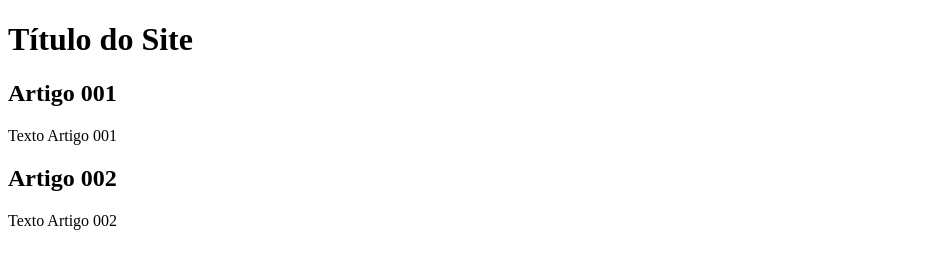
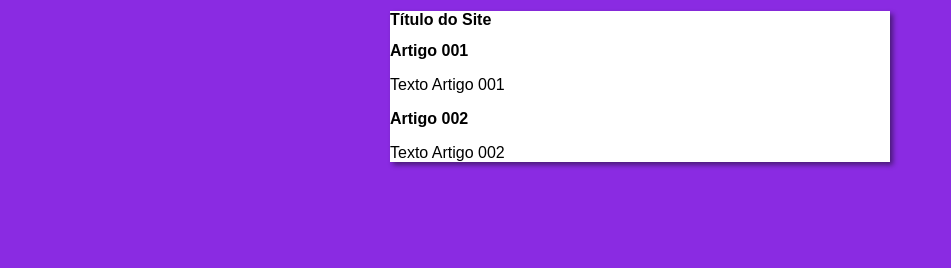
Before and after one commit to giovannarbr/projeto-site, a plain HTML site: page index.html in a window 1280 px wide. Shown: the whole page, without its empty margins (0-951 px from the left). Drawn offline with Linux system fonts and the light colour scheme.

Commit message:
iniciei o design

```diff
--- /dev/null
+++ b/estilos/style.css
@@ -0,0 +1,15 @@
+* {
+    font-family: Arial, Helvetica, sans-serif;
+    font-size: 16px;
+}
+
+body {
+    background-color: blueviolet;
+}
+
+main{
+    background-color: white;
+    width: 500px;
+    margin: auto;
+    box-shadow: 3px 3px 5px rgba(0, 9, 0, 0.473);
+}
--- a/index.html
+++ b/index.html
@@ -4,6 +4,7 @@
     <meta charset="UTF-8">
     <meta name="viewport" content="width=device-width, initial-scale=1.0">
     <title>Título principal</title>
+    <link rel="stylesheet" href="estilos/style.css">
 </head>
 <body>
     <main>
```
